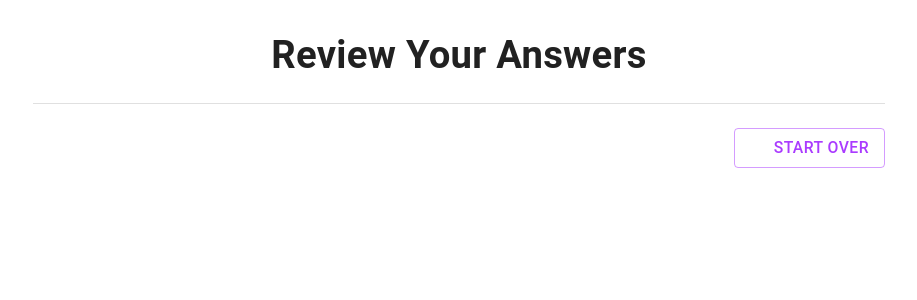
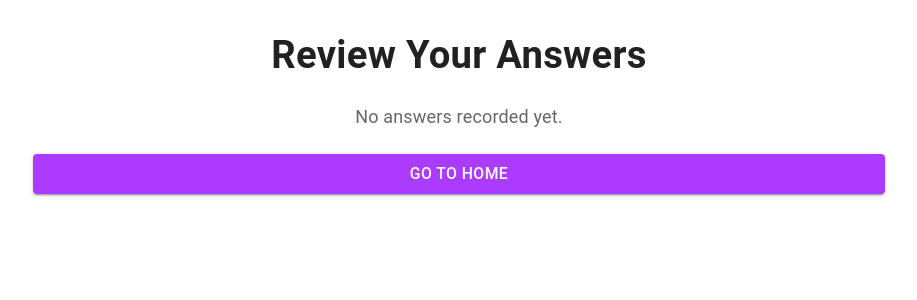
Before and after one commit to josie-shie/great-interview, a React (Vite) app: page /review in a window 1280 px wide. Shown: the top 300 px of the page, without its empty margins (181-1098 px from the left). Built offline with nearby package versions, Linux system fonts and the light colour scheme; no server answers; some icons are missing.

Commit message:
feat(081): add empty state handling for Interview and Review pages

```diff
--- a/src/pages/Interview/index.tsx
+++ b/src/pages/Interview/index.tsx
@@ -54,7 +54,10 @@ export default function Interview() {
     stopRecording()
   }
 
-  if (!currentQuestion) return null
+  if (!currentQuestion) {
+    navigate('/')
+    return null
+  }
 
   return (
     <Container maxWidth="md">
--- a/src/pages/Review/index.tsx
+++ b/src/pages/Review/index.tsx
@@ -17,6 +17,18 @@ import './Review.scss'
 export default function Review() {
   const { answers, questions } = useInterviewStore()
   const navigate = useNavigate()
+
+  if (answers.length === 0) {
+    return (
+      <Container maxWidth="md">
+        <Box className="review-root">
+          <Typography variant="h4" fontWeight={600}>Review Your Answers</Typography>
+          <Typography color="text.secondary">No answers recorded yet.</Typography>
+          <Button variant="contained" onClick={() => navigate('/')}>Go to Home</Button>
+        </Box>
+      </Container>
+    )
+  }
 
   return (
     <Container maxWidth="md">
```
